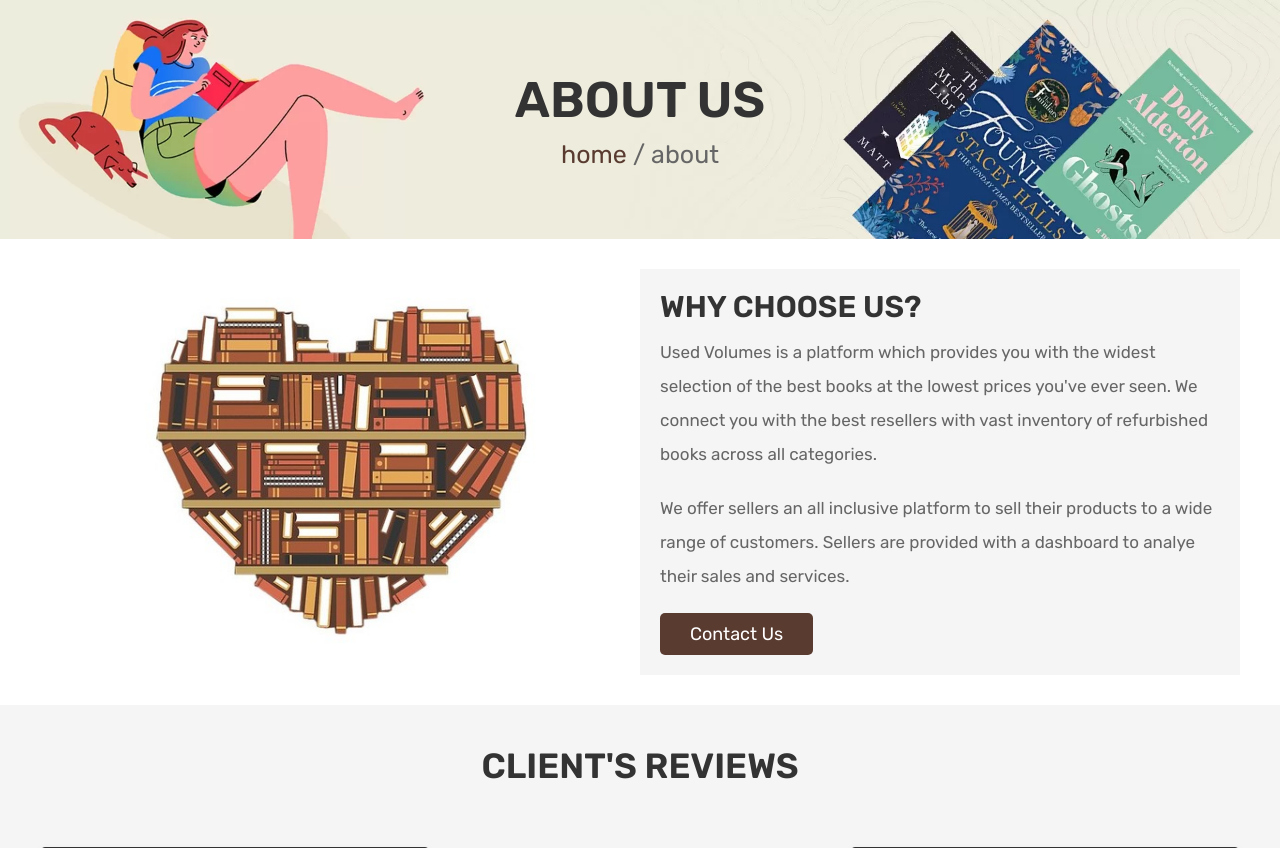
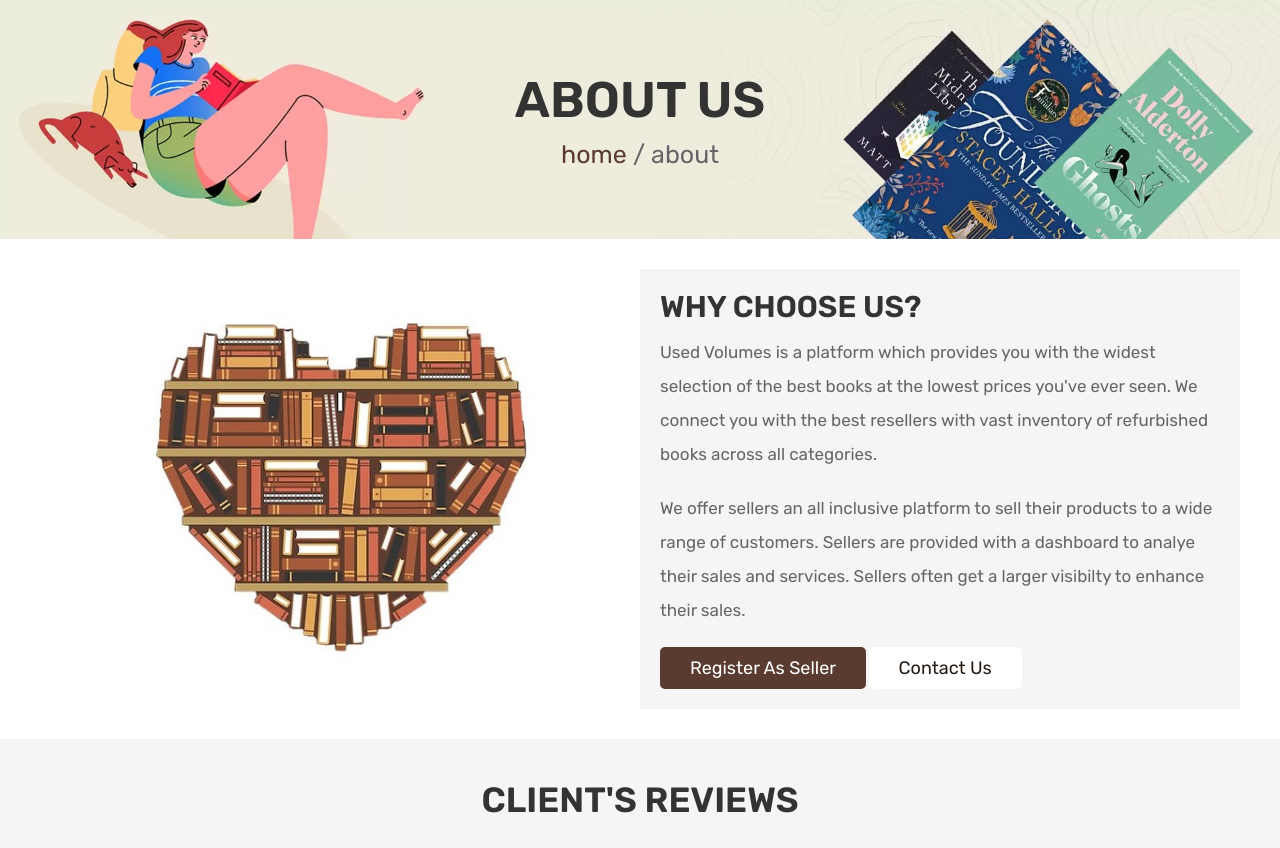
Before and after one commit to almir1512/Used-Volumes, a PHP site: page /about.php in a window 1280 px wide. Shown: the part 135-983 px from the top of the page. Run offline with PHP 8.4, Linux system fonts and the light colour scheme; the visitor is signed in with stand-in values (Sample User, id 1); data that the repository does not hold is empty.

Commit message:
added the about us msg

```diff
--- a/about.php
+++ b/about.php
@@ -56,9 +56,10 @@ if(!isset($user_id)){
             the best books at the lowest prices you've ever seen. We connect you with the best resellers
             with vast inventory of refurbished books across all categories.</p>
          <p>We offer sellers an all inclusive platform to sell their products to a wide range of customers.
-            Sellers are provided with a dashboard to analye their sales and services.
+            Sellers are provided with a dashboard to analye their sales and services. Sellers often get a larger visibilty to enhance their sales.
          </p>
-         <a href="contact.php" class="btn">contact us</a>
+         <a href="seller_register.php" class="btn">Register as seller</a>
+         <a href="contact.php" class="white-btn">contact us</a>
       </div>
 
    </div>
```
